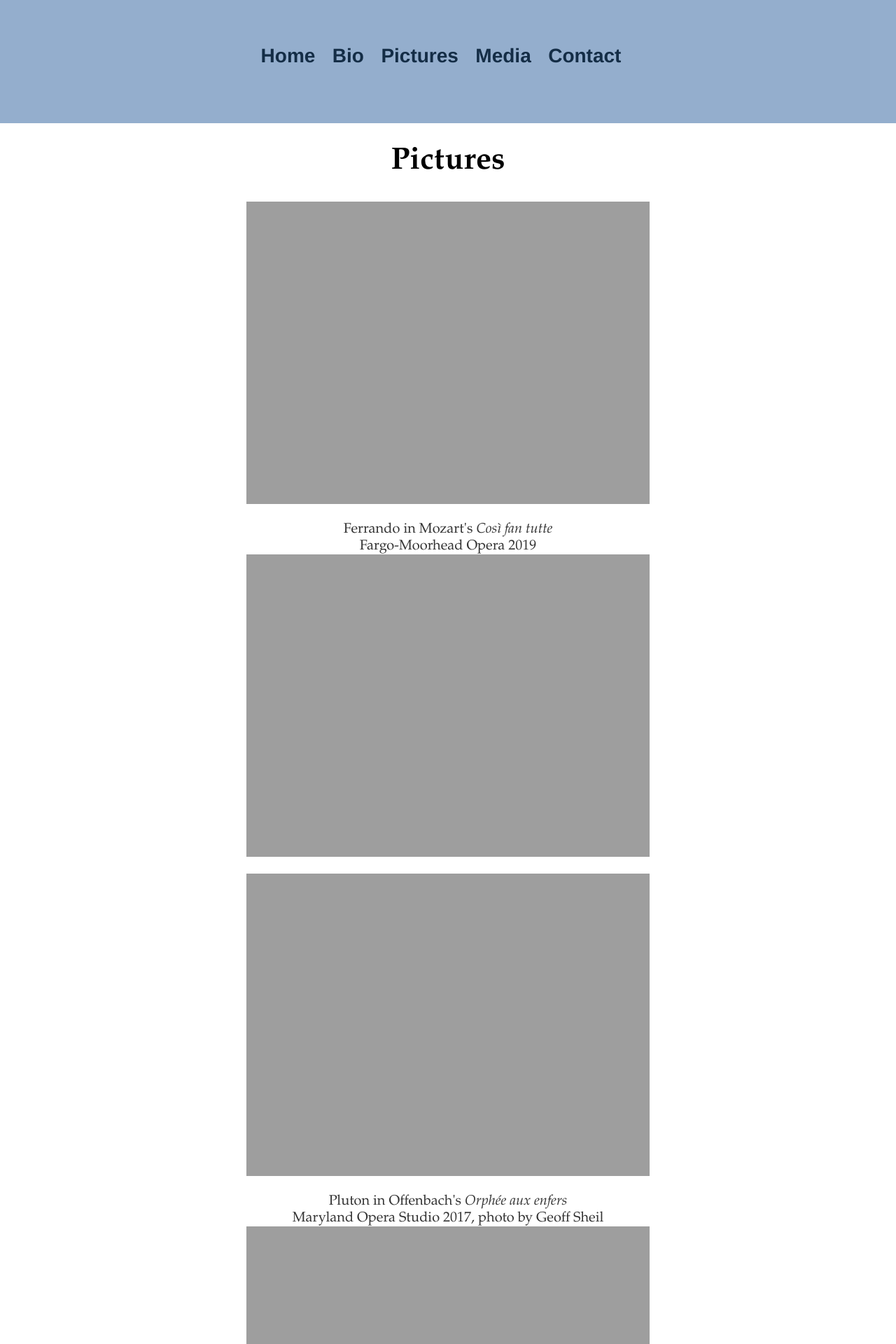
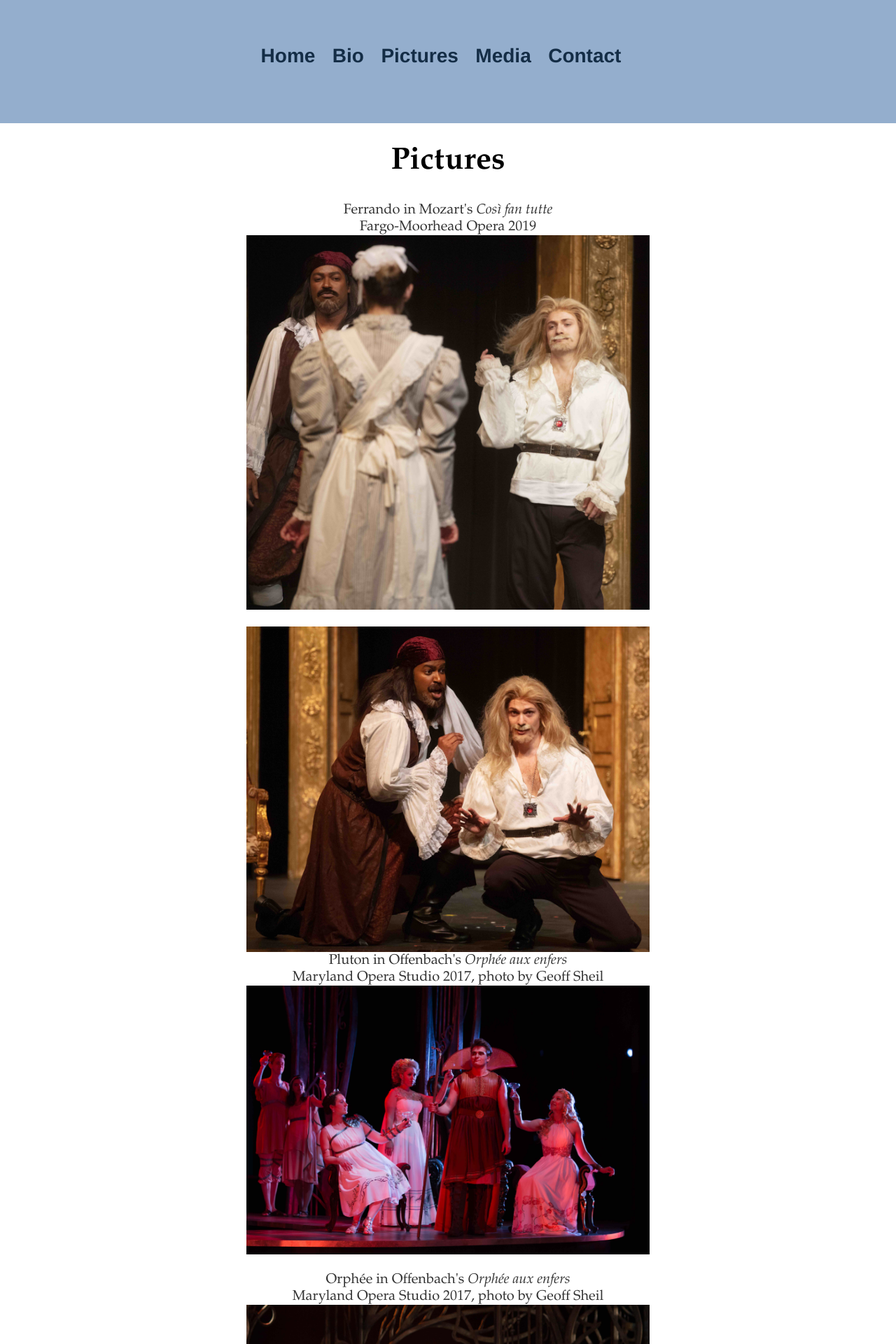
Before and after one commit to leemlb06pmi/leemlb06pmi.github.io, a Jekyll site: the page built from pictures/index.html, in a window 1280 px wide. Shown: the top 1920 px of the page at 70% size. Built offline with Jekyll 4.4.1, drawn with Linux system fonts in a browser that asks for light colours.

Commit message:
Update index.html

```diff
--- a/pictures/index.html
+++ b/pictures/index.html
@@ -3,30 +3,24 @@ layout: default
 title: Pictures
 ---
 <h1>{{ page.title }}</h1>
-<p>
-	<img src="https://leemlb06pmi.github.io/photos/Cosi_hr_flip.jpg" alt="Ferrando_1">
+<p style="text-align:center;">
+	Ferrando in Mozart's <em>Cos&#236 fan tutte </em><br>Fargo-Moorhead Opera 2019
+	<img src="https://leemlb06pmi.github.io/photos/Cosi_hr_flip.jpeg" alt="Ferrando_1">
 	<br>
-	Ferrando in Mozart's <em>Cos&#236 fan tutte </em><br>Fargo-Moorhead Opera 2019
+	<img src="https://leemlb06pmi.github.io/photos/Cosi_2.jpeg" alt="Ferrando_2">
 </p>
-<p>
-	<img src="https://leemlb06pmi.github.io/photos/Cosi_2.jpg" alt="Ferrando_2">
-	<br>
-</p>
-<p>
-	<img src="https://leemlb06pmi.github.io/photos/Orpheus_1_GeoffSheil.jpg" alt="Pluton">
-	<br>
+
+<p style="text-align:center;">
 	Pluton in Offenbach's <em>Orph&#233e aux enfers </em><br>Maryland Opera Studio 2017, photo by Geoff Sheil
-</p>
-<p>
-	<img src="https://leemlb06pmi.github.io/photos/Orpheus_5_GeoffSheil.jpg" alt="Orph&#233e">
+	<img src="https://leemlb06pmi.github.io/photos/Orpheus_1_GeoffSheil.jpeg" alt="Pluton">
 	<br>
 	Orph&#233e in Offenbach's <em>Orph&#233e aux enfers </em><br>Maryland Opera Studio 2017, photo by Geoff Sheil
+	<img src="https://leemlb06pmi.github.io/photos/Orpheus_5_GeoffSheil.jpeg" alt="Orph&#233e">
 </p>
-<p>
-	<img src="https://leemlb06pmi.github.io/photos/Lucretia_1_GeoffSheil.jpg" alt="Male Chorus">
+
+<p style="text-align:center;">
+	Male Chorus in Britten's <em>The Rape of Lucretia </em><br>Maryland Opera Studio 2016, photo by Geoff Sheil
+	<img src="https://leemlb06pmi.github.io/photos/Lucretia_1_GeoffSheil.jpeg" alt="Male Chorus">
 	<br>
-	Male Chorus in Britten's <em>The Rape of Lucretia </em><br>Maryland Opera Studio 2016, photo by Geoff Sheil
+	<img src="https://leemlb06pmi.github.io/photos/Lucretia_2_GeoffSheil.jpeg" alt="Male Chorus"
 </p>
-<p>
-	<img src="https://leemlb06pmi.github.io/photos/Lucretia_2_GeoffSheil.jpg" alt="Male Chorus">
-</p>
```
